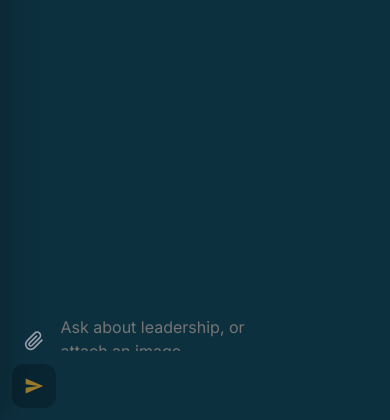
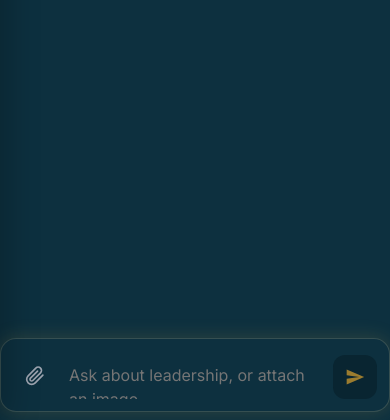
Before and after one commit to tabraiz-2005/my-fullstack-app, a Flask app: page / in a window 390 px wide. Shown: the part 424-844 px from the top of the page. Run offline with Flask 3, Linux system fonts and the light colour scheme; some libraries are stand-ins or nearby versions.

Commit message:
Update styles.css

```diff
--- a/static/styles.css
+++ b/static/styles.css
@@ -289,14 +289,7 @@ Chat Messages
 Chat Input Form
 --- */
 .input-form {
-  width: 100%;
-  max-width: 800px;
-  margin: 0 auto;
-  padding: 0 1.5rem 1.5rem;
-  background-color: var(--bg-dark-secondary);
-}
-
-.input-form-inner {
+  /* --- START OF FIX: Styles moved here --- */
   display: flex;
   align-items: flex-end;
   gap: 0.75rem;
@@ -305,7 +298,19 @@ Chat Input Form
   border-radius: 1rem;
   padding: 0.5rem 0.75rem 0.5rem 0.5rem;
   box-shadow: var(--shadow-golden-soft);
+  /* --- END OF FIX --- */
+
+  width: 100%;
+  max-width: 800px;
+  margin: 0 auto;
+  padding-bottom: 1.5rem; /* Add padding to the bottom of the container */
+  background-color: var(--bg-dark-secondary); /* Ensure parent bg is correct */
 }
+
+/* This class was removed as it's not in the HTML */
+/*
+.input-form-inner { ... }
+*/
 
 .icon-button {
   height: 44px;
@@ -504,7 +509,8 @@ Responsive Design (Mobile)
   }
 
   .input-form {
-    padding: 0 0.75rem 0.75rem;
+    padding: 0.75rem; /* Simplified padding for mobile */
+    margin-bottom: 0.5rem; /* Add some space from screen bottom */
   }
 
   .message {
```
